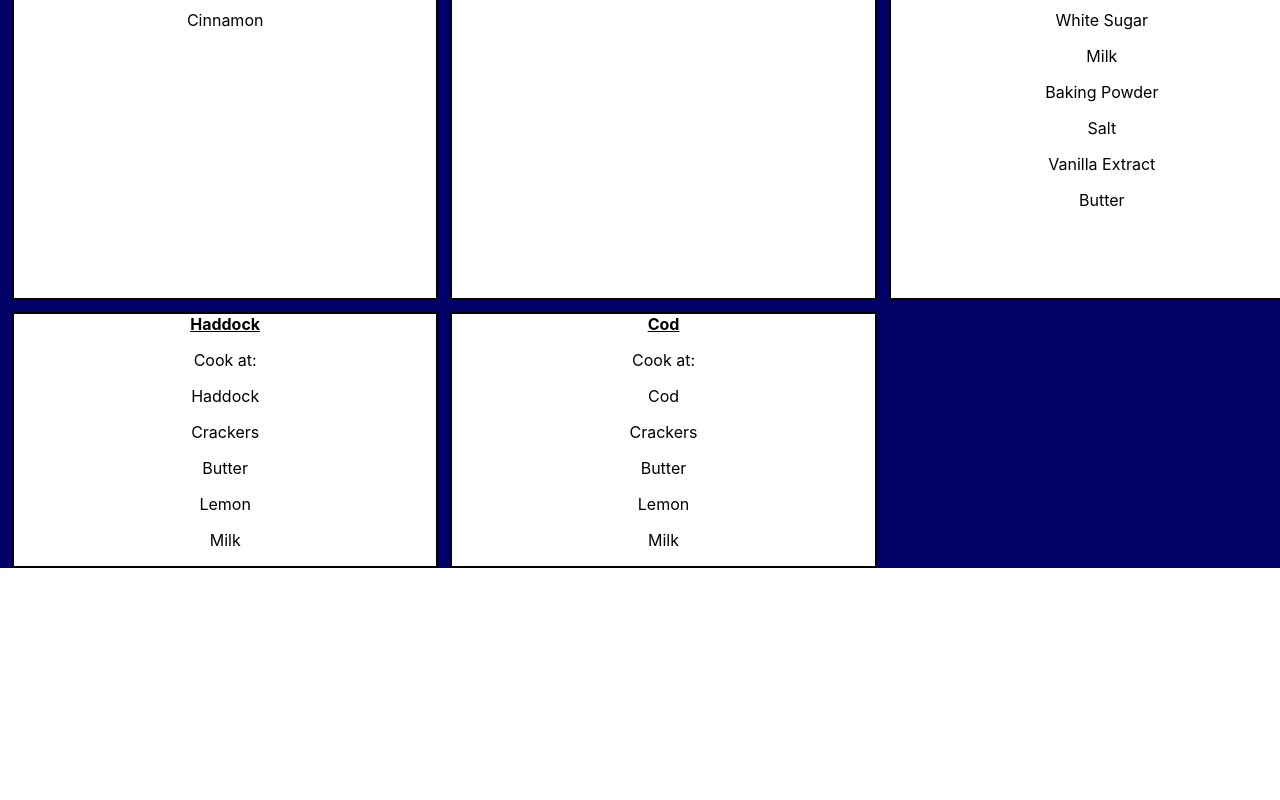
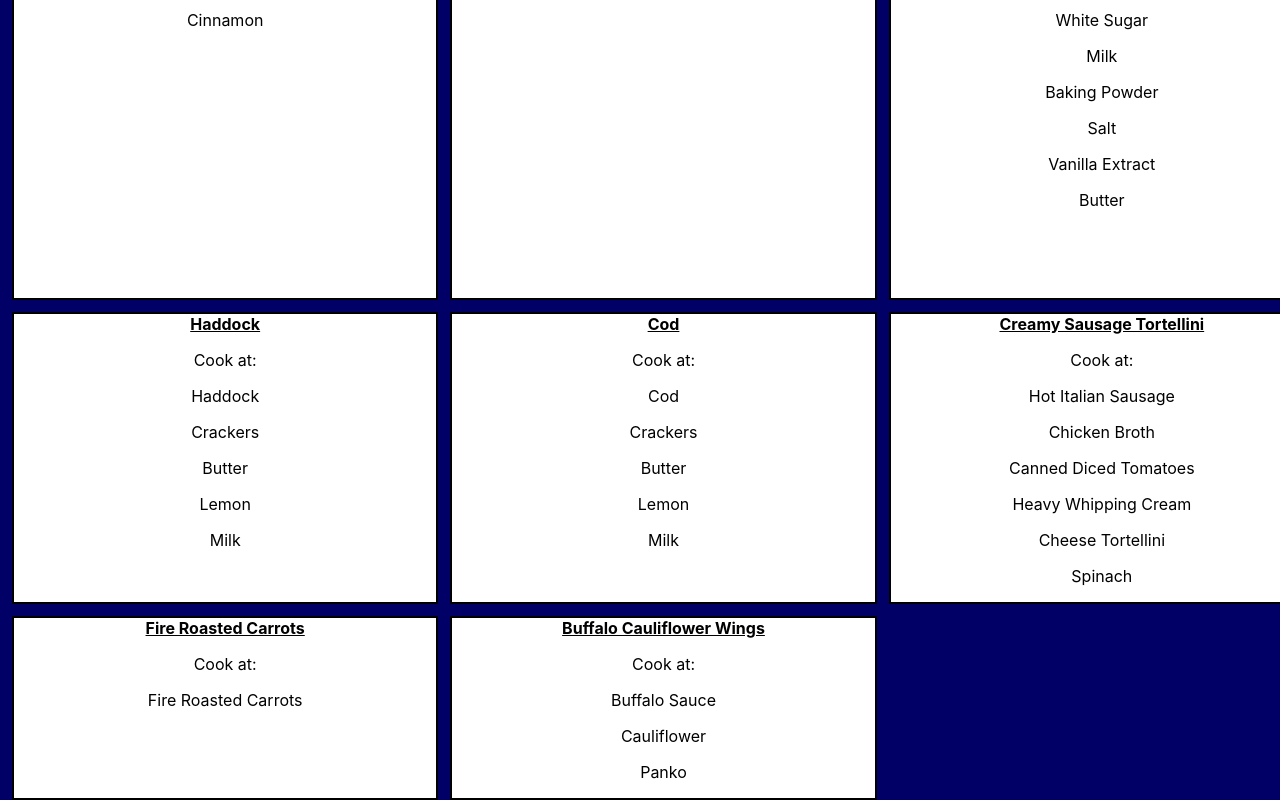
Before and after one commit to Mattmberg/react-recipe-app, a React (Create React App) app in the folder react-recipe-app/: page / in a window 1280 px wide. Shown: the part 3096-3896 px from the top of the page. Before the commit the page ends 3664 px from the top, so only its background shows below. Built offline with nearby package versions, Linux system fonts and the light colour scheme; the HTML template or start-up script is replaced by a standard one.

Commit message:
Added new recipes

```diff
--- a/react-recipe-app/src/data.js
+++ b/react-recipe-app/src/data.js
@@ -334,4 +334,36 @@ export const recipeData = [
         description: "",
         ingredients: ["Cod", "Crackers", "Butter", "Lemon", "Milk"],
     },
+    {
+        id: 43,
+        name:"Creamy Sausage Tortellini",
+        category: "",
+        cookTemp: "",
+        description: "",
+        ingredients: ["Hot Italian Sausage", "Chicken Broth", "Canned Diced Tomatoes", "Heavy Whipping Cream", "Cheese Tortellini", "Spinach"],
+    },
+    {
+        id: 44,
+        name:"Buffalo Veggie Patties",
+        category: "",
+        cookTemp: "",
+        description: "",
+        ingredients: ["Buffalo Veggie Patties", "Sandwich Thins"],
+    },
+    {
+        id: 45,
+        name:"Fire Roasted Carrots",
+        category: "",
+        cookTemp: "",
+        description: "",
+        ingredients: ["Fire Roasted Carrots"],
+    },
+    {
+        id: 46,
+        name:"Buffalo Cauliflower Wings",
+        category: "",
+        cookTemp: "",
+        description: "",
+        ingredients: ["Buffalo Sauce", "Cauliflower", "Panko"],
+    },
 ]
```
